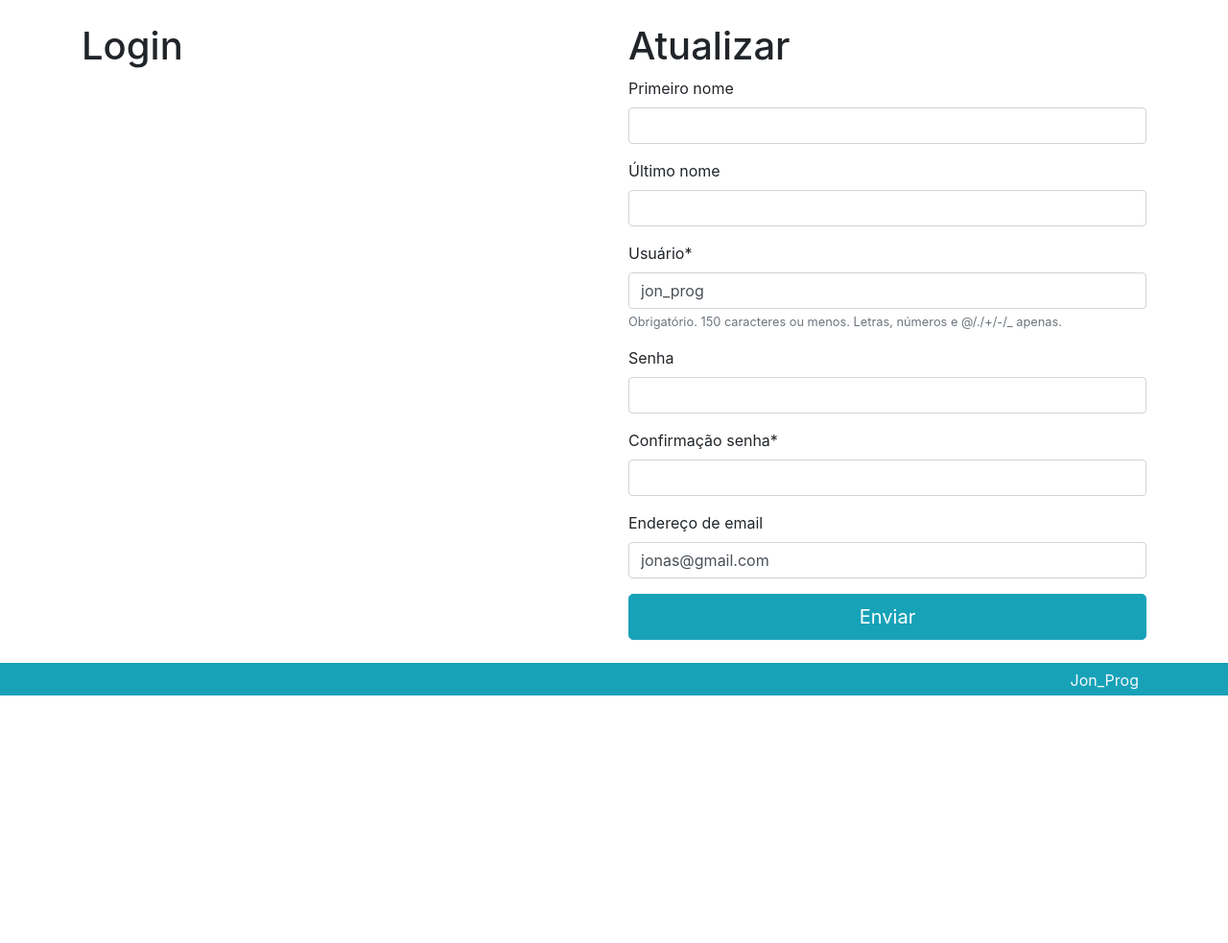
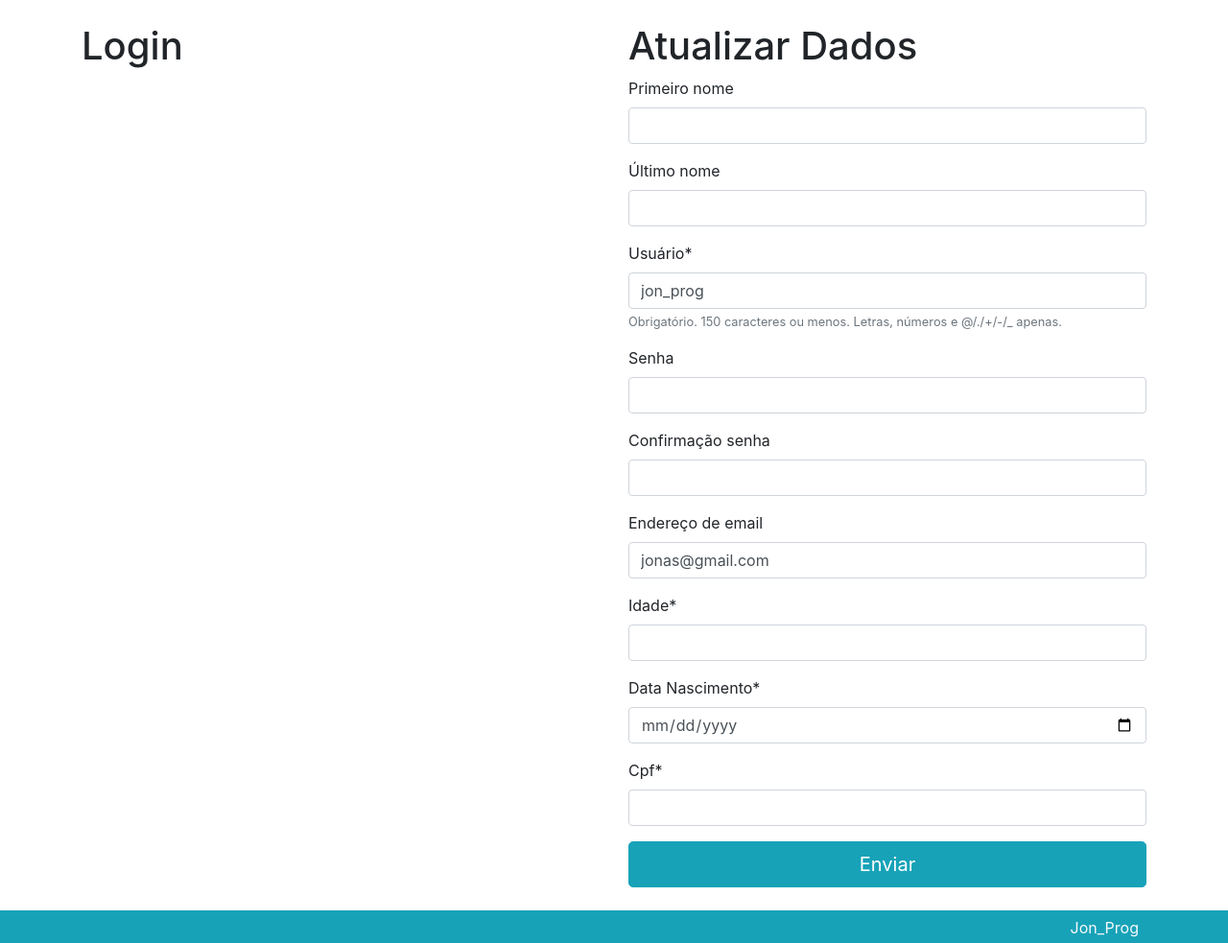
Before and after one commit to JonProg/Code-Gear, a Django app: page /perfil/ in a window 1280 px wide. Shown: the part 56-1039 px from the top of the page at 96% size. Before the commit the page ends 781 px from the top, so only its background shows below. Run offline with Django 4.2, Linux system fonts and the light colour scheme; a user stored in the database is signed in; data comes from the database, SQL or seed files in the repository; both versions use the stored data as it was after the commit; some libraries are stand-ins or nearby versions.

Commit message:
add others models in form

```diff
--- a/perfil/forms.py
+++ b/perfil/forms.py
@@ -2,22 +2,15 @@
 from django.contrib.auth.models import User
 from . import models
 
-class PerfilForm(forms.ModelForm):
-    class Meta:
-        model = models.PerfilUsuario
-        fields = '__all__'
-        exclude = ('usuario',)
-
-
 class UserForm(forms.ModelForm):
     password = forms.CharField(
-        required=False,
+        required = False,
         widget= forms.PasswordInput(),
         label = 'Senha',
     )
 
     password2 = forms.CharField(
-        required=True,
+        required=False,
         widget= forms.PasswordInput(),
         label = 'Confirmação senha',
     )
@@ -47,14 +40,16 @@
         error_msg_email_exists = 'E-mail já existe'
         error_msg_password_match = 'As duas senhas não conferem.'
         error_msg_password_short = 'Sua senha precisa de pelo menos 6 caracteres'
+        error_msg_required_field = 'Este campo é obrigatório'
 
         if self.usuario:
             if usuario_db:
-                if usuario_data != usuario_db.username:
+                if usuario_data != self.usuario.username:
                     validation_error_msgs['username'] = error_msg_user_exists
 
             if email_db:
-                validation_error_msgs['email'] = error_msg_email_exists
+                if email_data != self.usuario.email:
+                    validation_error_msgs['email'] = error_msg_email_exists
 
             if password_data:
                 if password_data != password2_data:
@@ -64,7 +59,44 @@
                     validation_error_msgs['password'] = error_msg_password_short
 
         else:
-            validation_error_msgs['username'] = 'teste'
+            if usuario_db:
+                validation_error_msgs['username'] = error_msg_user_exists
+
+            if email_db:
+                validation_error_msgs['email'] = error_msg_email_exists
+
+            if not password_data or password2_data:
+                validation_error_msgs['password'] = error_msg_required_field
+                validation_error_msgs['password2'] = error_msg_required_field
+
+            if password_data:
+                if password_data != password2_data:
+                    validation_error_msgs['password2'] = error_msg_password_match
+
+                if len(password_data) < 6:
+                    validation_error_msgs['password'] = error_msg_password_short
 
         if validation_error_msgs:
             raise(forms.ValidationError(validation_error_msgs))
+
+
+class PerfilForm(forms.ModelForm):
+    data_nascimento = forms.DateField(
+        required = True,
+        widget = forms.DateInput(
+            attrs = {
+                'type':'date'
+            }
+        ),
+        label = 'Data Nascimento',
+    )
+    class Meta:
+        model = models.PerfilUsuario
+        fields = ('idade', 'data_nascimento', 'cpf')
+
+
+class EnderecoForm(forms.ModelForm):
+    class Meta:
+        model = models.Endereco
+        fields = '__all__'
+        exclude = ('perfil_usuario',)
--- a/perfil/templates/perfil/criar.html
+++ b/perfil/templates/perfil/criar.html
@@ -8,13 +8,17 @@
     </div>
     <div class="col-lg">
         {% if request.user.is_authenticated %}
-            <h1>Atualizar</h1>
+            <h1>Atualizar Dados</h1>
         {% else %}
             <h1>Cadastro</h1>
         {% endif %}
         <form action="" method="post">
             {% csrf_token %}
             {{ userform|crispy }}
+            {{ perfilform|crispy }}
+            {% if enderecoform %}
+                {{ enderecoform|crispy }}
+            {% endif %}
             <div class="row">
                 <div class="col">
                     <button type="submit" class='btn btn-primary btn-block btn-lg'>
--- a/perfil/views.py
+++ b/perfil/views.py
@@ -1,6 +1,11 @@
-from django.shortcuts import render
+from django.shortcuts import render, get_object_or_404
 from django.views import View
+from django.contrib import messages
+from django.contrib.auth.models import User
+import copy
+from . import models
 from . import forms
+
 
 class BasePerfil(View):
     template_name = 'perfil/criar.html'
@@ -8,7 +13,15 @@
     def setup(self,*args, **kwargs):
         super().setup(*args, **kwargs)
 
+        self.perfil = None
+        self.carrinho = copy.deepcopy(self.request.session.get('carrinho', {}))
+
         if self.request.user.is_authenticated:
+
+            self.perfil = models.PerfilUsuario.objects.filter(
+                usuario = self.request.user
+            ).first()
+
             self.contexto = {
                 'userform': forms.UserForm(
                     data = self.request.POST or None,
@@ -27,8 +40,14 @@
                 ),
                 'perfilform': forms.PerfilForm(
                     data = self.request.POST or None
-                )
+                ),
+                'enderecoform':forms.EnderecoForm(
+                    data = self.request.POST or None
+                ),
             }
+
+        self.userform = self.contexto['userform']
+        self.perfilform = self.contexto['perfilform']
 
         self.renderizar = render(
             self.request, self.template_name, self.contexto
@@ -39,6 +58,43 @@
 
 class Create(BasePerfil):
     def post(self, *args, **kwargs):
+        if not self.userform.is_valid() or not self.perfilform.is_valid():
+            return self.renderizar
+
+        username = self.userform.cleaned_data.get('username')
+        password = self.userform.cleaned_data.get('password')
+        email = self.userform.cleaned_data.get('email')
+        first_name = self.userform.cleaned_data.get('first_name')
+        last_name = self.userform.cleaned_data.get('last_name')
+
+        if self.request.user.is_authenticated:
+            usuario = get_object_or_404(User,
+            username=self.request.user.username)
+
+            usuario.username = username
+
+            if password:
+                usuario.set_password(password)
+
+            usuario.email = email
+            usuario.first_name = first_name
+            usuario.last_name = last_name
+
+        else:
+            usuario = self.userform.save(commit=False)
+            usuario.set_password(password)
+            usuario.save()
+
+            perfil = self.perfilform.save(commit=False)
+            perfil.usuario = usuario
+            perfil.save()
+
+            endereco = self.enderecoform.save(commit=False)
+            endereco.perfil_usuario = perfil
+            endereco.save()
+
+        self.request.session['carrinho'] = self.carrinho
+        self.request.session.save()
         return self.renderizar
 
 class Update(View):
```
Also changed, not shown: db.sqlite3.
